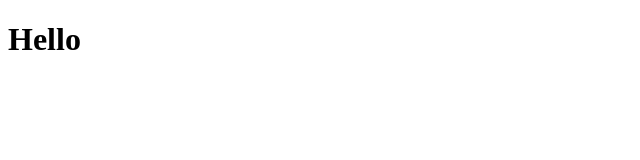
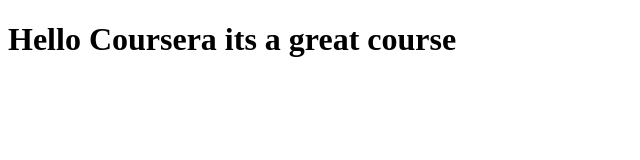
Before and after one commit to vinipooh1992/coursera-test, a plain HTML site: page site/index.html in a window 1280 px wide. Shown: the whole page, without its empty margins (0-640 px from the left). Drawn offline with Linux system fonts and the light colour scheme.

Commit message:
made cganges

```diff
--- a/site/index.html
+++ b/site/index.html
@@ -4,6 +4,6 @@
 	<title>Hello Courser</title>
 </head>
 <body>
-<h1>Hello </h1>
+<h1>Hello Coursera its a great course</h1>
 </body>
 </html>
```
